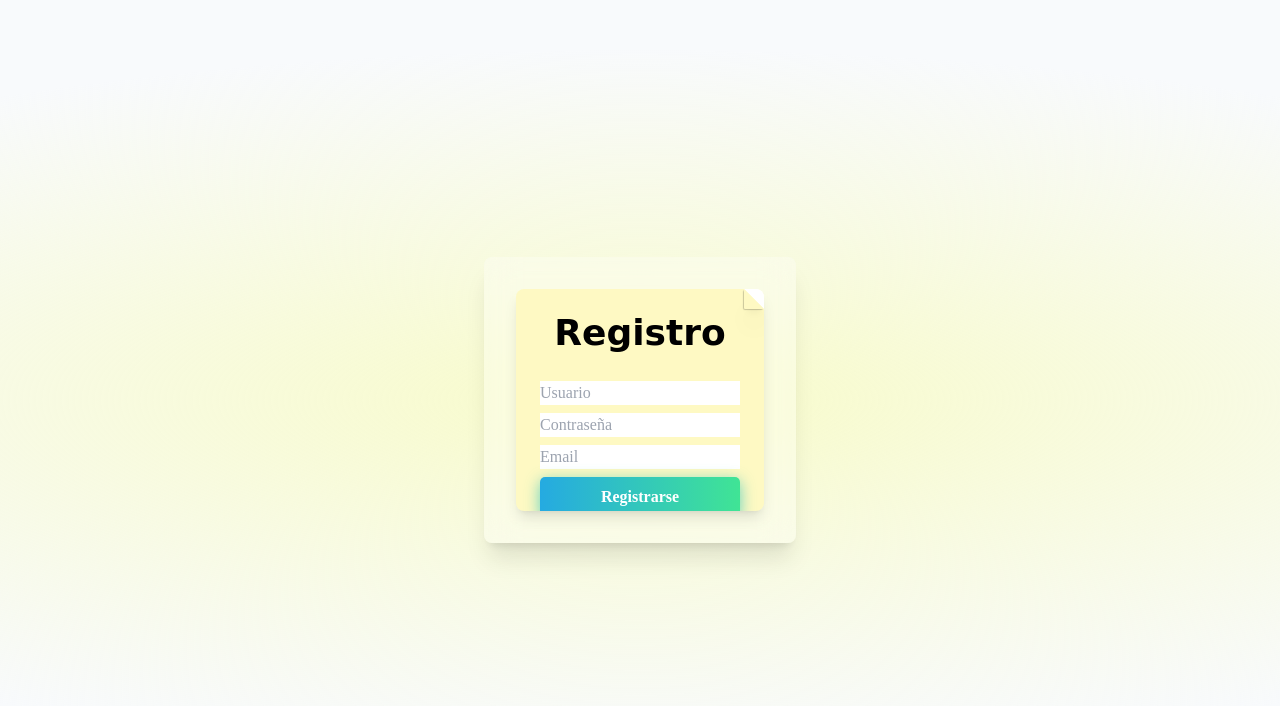
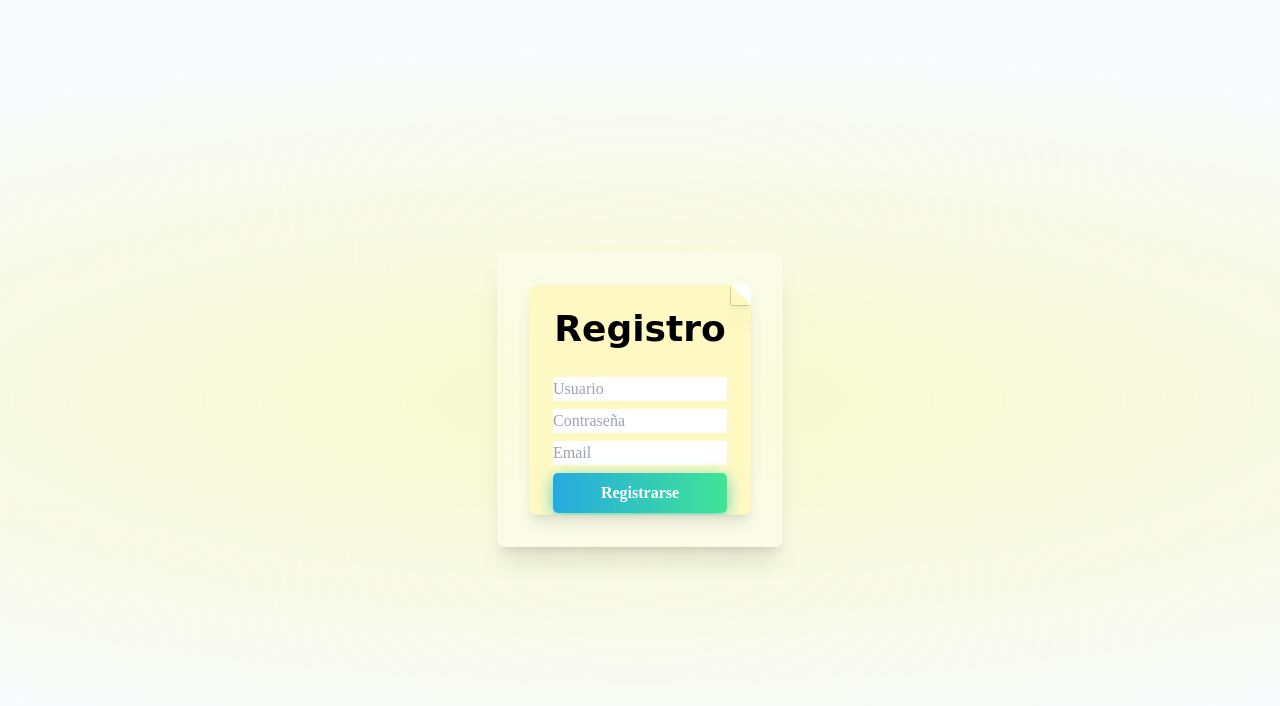
Before and after one commit to LautaRB/Todo-list-Front, a React (Vite) app: page /register in a window 1280 px wide. Shown: the top 706 px of the page. Built offline with nearby package versions, Linux system fonts and the light colour scheme; a web font is replaced by a local one.

Commit message:
Ajuste en Login y Register

```diff
--- a/src/Pages/Login.tsx
+++ b/src/Pages/Login.tsx
@@ -6,14 +6,14 @@ export const Login = () => {
 	return (
 		<div className="grid place-items-center h-screen w-11/12 m-auto lg:w-5/6">
 			<section className="section-container flex flex-col items-center justify-center h-70">
-				<StickyNote className="h-[222px]" color="yellow">
+				<StickyNote className="h-[219px]" color="yellow">
 					<Form title="Inicio de Sesión" submitText="Iniciar Sesión">
 						<Input type="text" placeholder="Usuario o Email" required />
 						<Input type="password" placeholder="Contraseña" required />
 					</Form>
 					<a
 						href="/register"
-						className="absolute mt-6 pl-[34px] text-sm text-gray-500 hover:text-blue-600 transition-colors duration-300"
+						className="absolute mt-7 pl-[34px] text-sm text-gray-500 hover:text-blue-600 transition-colors duration-300"
 					>
 						¿No tienes una cuenta?
 					</a>
--- a/src/Pages/Register.tsx
+++ b/src/Pages/Register.tsx
@@ -6,7 +6,7 @@ export const Register = () => {
 	return (
 		<div className="grid place-items-center h-screen w-11/12 m-auto lg:w-5/6">
 			<section className="section-container flex flex-col items-center justify-center h-70">
-				<StickyNote className="h-[222px]" color="yellow">
+				<StickyNote className="w-[222px] h-[230px]" color="yellow">
 					<Form title="Registro" submitText="Registrarse">
 						<Input type="text" placeholder="Usuario" required />
 						<Input type="password" placeholder="Contraseña" required />
@@ -14,7 +14,7 @@ export const Register = () => {
 					</Form>
 					<a
 						href="/login"
-						className="absolute mt-4 text-center text-sm text-gray-500 hover:text-blue-600 transition-colors duration-300"
+						className="absolute mt-5 pl-[24px] text-sm text-gray-500 hover:text-blue-600 transition-colors duration-300"
 					>
 						¿Ya tienes una cuenta?
 					</a>
```
